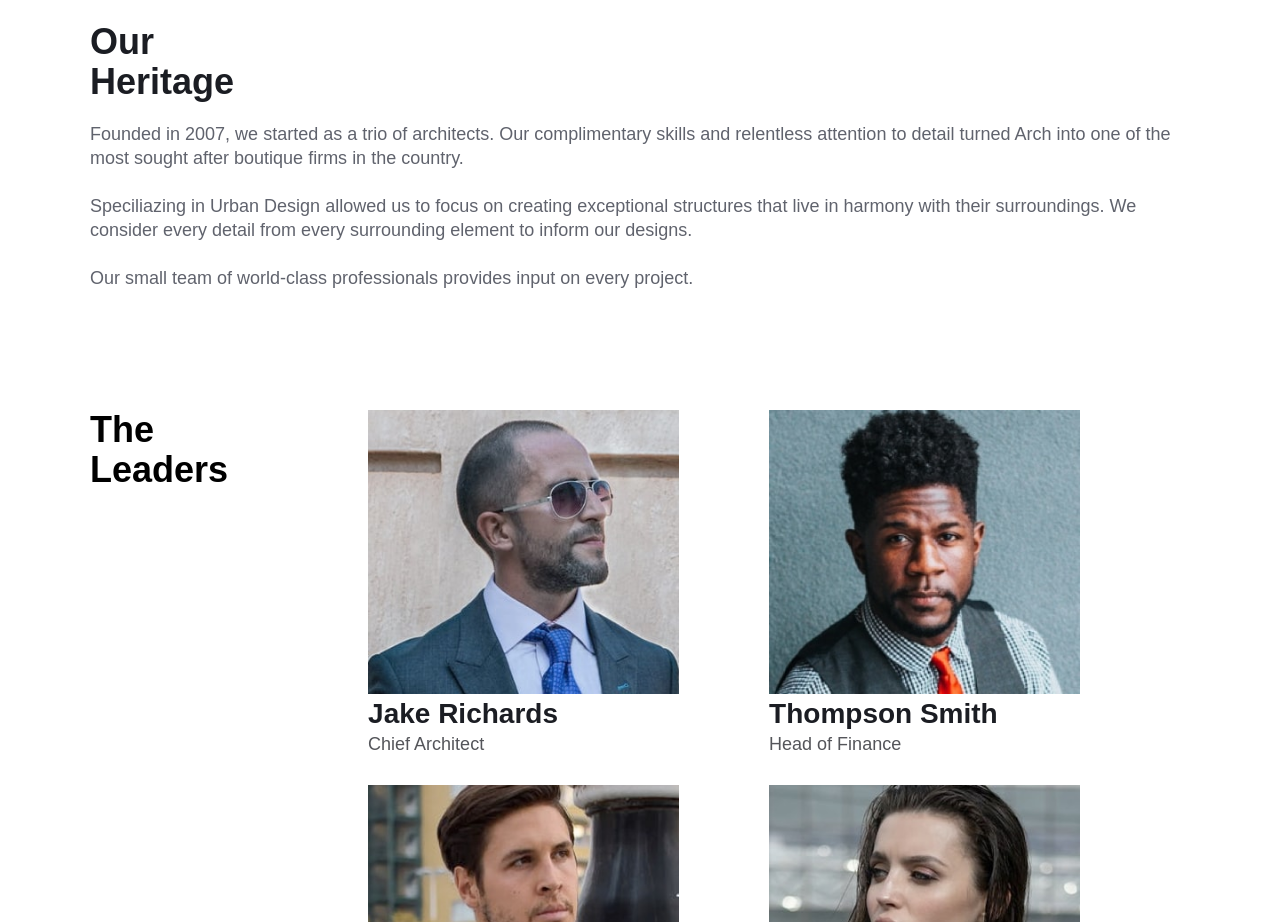
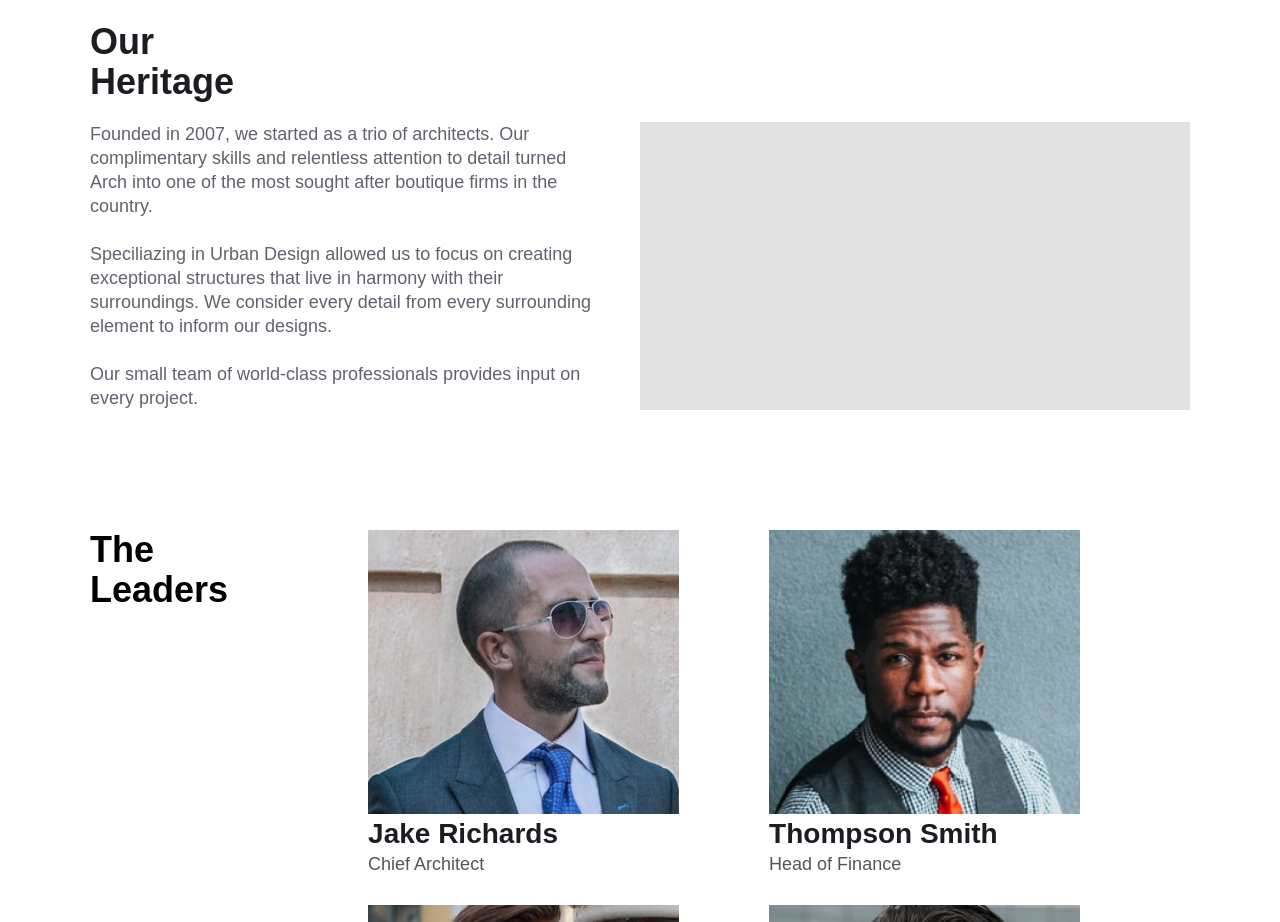
Before and after one commit to anetakasprzak/fm-arch-studio-multi-page-website, a Next.js app: page /about in a window 1280 px wide. Shown: the part 880-1802 px from the top of the page. Built offline with nearby package versions, Linux system fonts and the light colour scheme.

Commit message:
add elemnt to the layout

```diff
--- a/app/(root)/about/page.js
+++ b/app/(root)/about/page.js
@@ -20,6 +20,8 @@ import {
   LeadersHeading,
   LeadersWrapper,
   LeaderImgWrapper,
+  Container,
+  Element,
 } from "./page.styled";
 import { leadersData } from "@/app/data";
 
@@ -64,21 +66,27 @@ const AboutPage = () => {
           <br />
           Heritage
         </HeritageHeading>
+        <Container>
+          <div>
             <HeritageText>
-          Founded in 2007, we started as a trio of architects. Our complimentary
-          skills and relentless attention to detail turned Arch into one of the
-          most sought after boutique firms in the country.
+              Founded in 2007, we started as a trio of architects. Our
+              complimentary skills and relentless attention to detail turned
+              Arch into one of the most sought after boutique firms in the
+              country.
               <br />
               <br />
               Speciliazing in Urban Design allowed us to focus on creating
-          exceptional structures that live in harmony with their surroundings.
-          We consider every detail from every surrounding element to inform our
-          designs.
+              exceptional structures that live in harmony with their
+              surroundings. We consider every detail from every surrounding
+              element to inform our designs.
               <br />
               <br />
-          Our small team of world-class professionals provides input on every
-          project.
+              Our small team of world-class professionals provides input on
+              every project.
             </HeritageText>
+          </div>
+          <Element />
+        </Container>
       </HeritageSection>
 
       <LeadersSection>
--- a/app/(root)/about/page.styled.js
+++ b/app/(root)/about/page.styled.js
@@ -150,6 +150,21 @@ export const HeroAboutText = styled.p`
 
 ///////////////// OUR HERITAGE ///////////////////
 
+export const Container = styled.div`
+  display: flex;
+  gap: 4rem;
+`;
+
+export const Element = styled.div`
+  background-color: #e1e1e1;
+  display: none;
+
+  @media screen and (min-width: 70rem) {
+    display: block;
+    flex: 1 0 50%;
+  }
+`;
+
 export const HeritageSection = styled.section`
   margin-top: 5rem;
   padding: 0 3rem;
```
Also changed, not shown: app/page.js (+15 -9 lines), app/page.styled.js (+14 -6 lines). Lines whose indentation alone changed are shown as unchanged.
